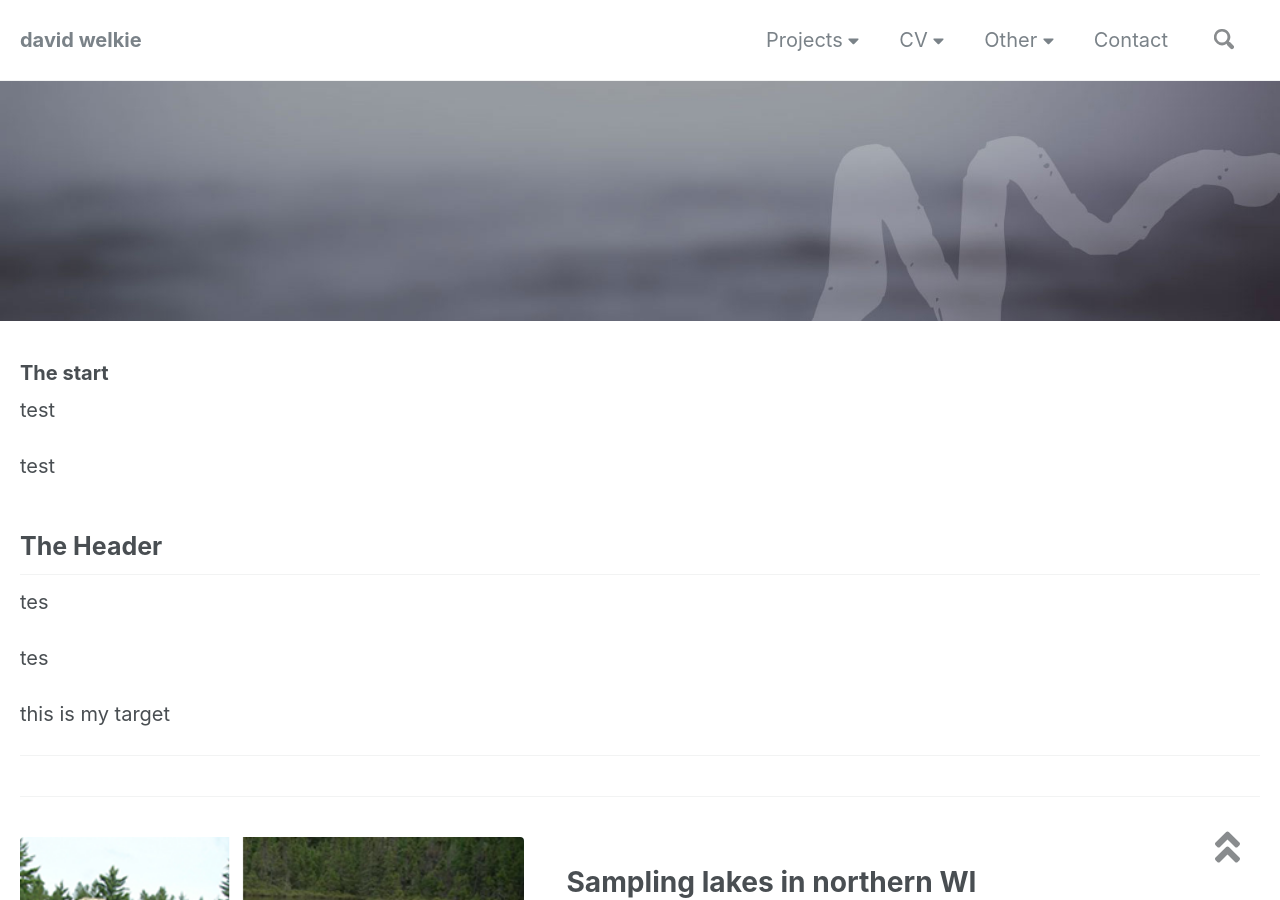
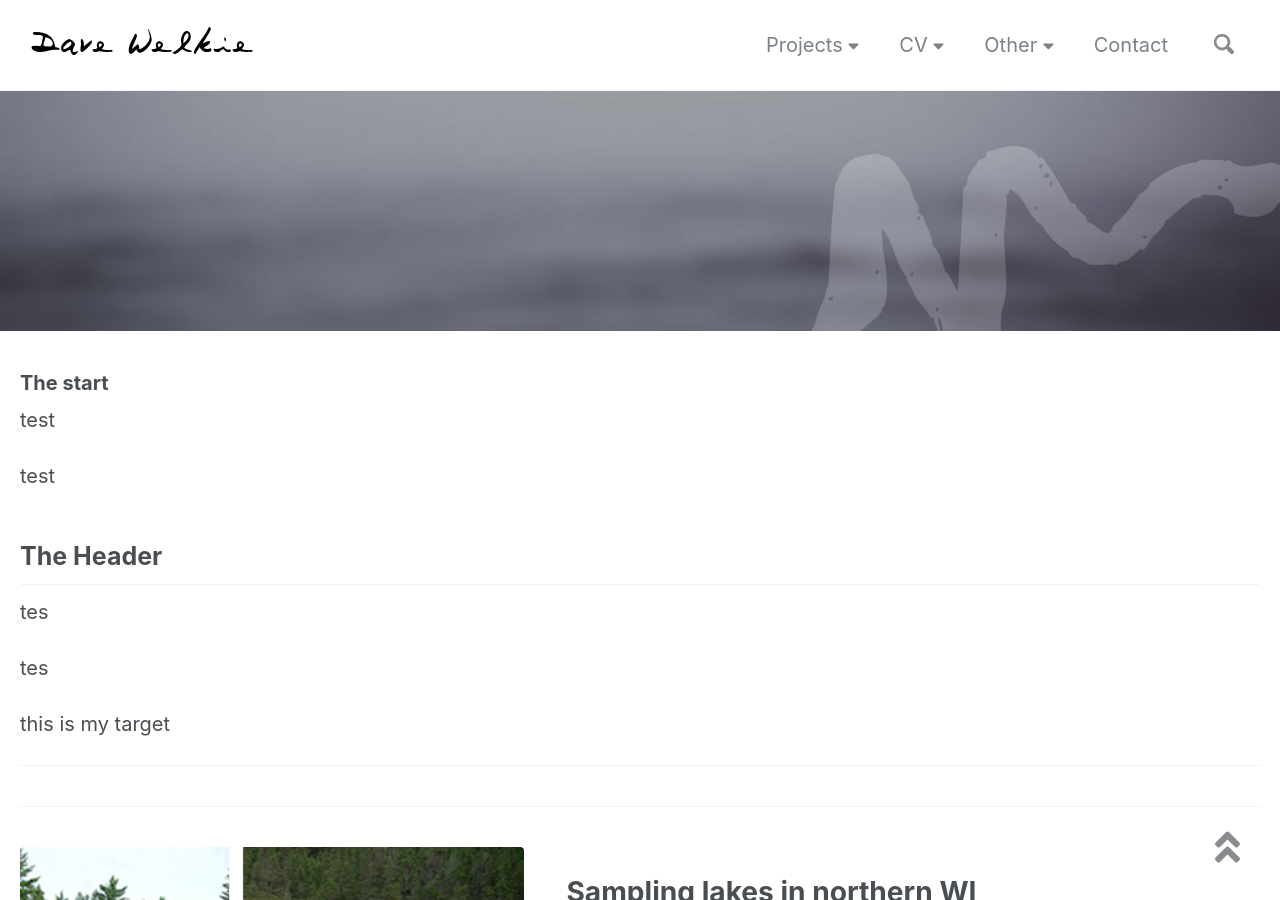
Before and after one commit to dwelkie/dwelkie.github.io, a Jekyll site: the page built from _pages/home.md, in a window 1280 px wide and 900 px high. Built offline with Jekyll 4.4.1, drawn with Linux system fonts in a browser that asks for light colours; nearby versions of some CDN libraries; our own code applies the rules of GitHub Pages for plain Markdown files.

Commit message:
Update masthead.html

```diff
--- a/_includes/masthead.html
+++ b/_includes/masthead.html
@@ -2,7 +2,7 @@
   <div class="masthead__inner-wrap">
     <div class="masthead__menu">
       <nav id="site-nav" class="greedy-nav">
-        <a class="site-title" href="{{ '/' | relative_url }}">{{ site.title }}</a>
+        <a class="site-title" href="{{ '/' | relative_url }}"><img src="/assets/images/signature5ca7d91ab6632.png"></a>
         <ul class="visible-links">
             {%- for link in site.data.navigation.main -%}
                 {% assign class = nil %}
```
